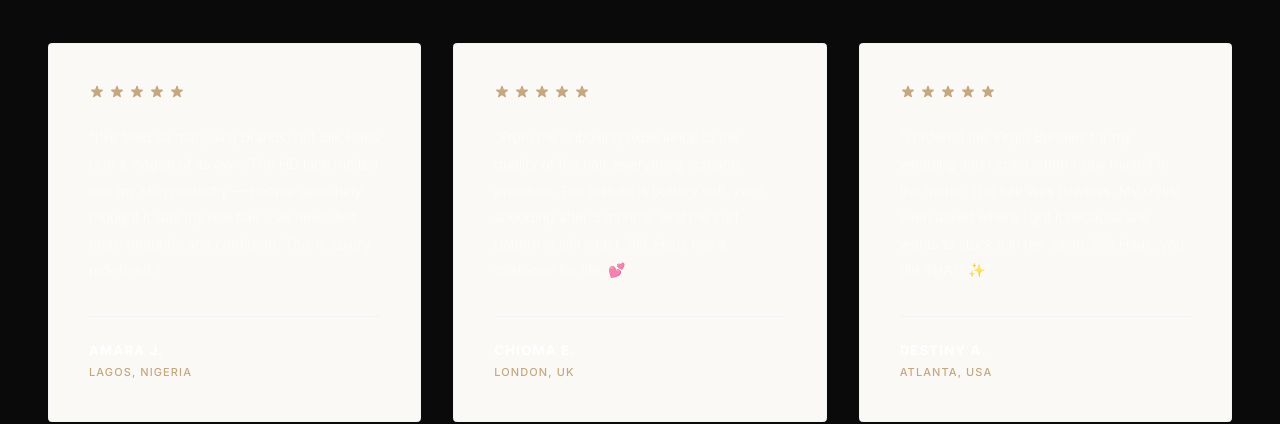
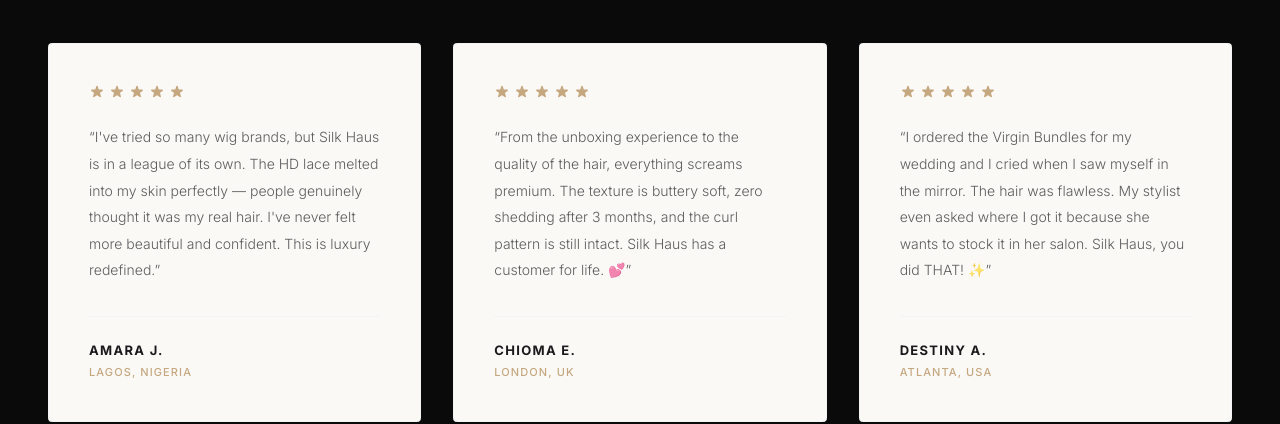
Before and after one commit to alabidavickie/wig-website, a Next.js app: page / in a window 1280 px wide. Shown: the part 2640-3064 px from the top of the page. Built offline with nearby package versions, Linux system fonts and the light colour scheme; no server answers; the database is empty; a web font is replaced by a local one.

Commit message:
Restore #1A1A1D dark text specifically over light components like Testimonial cards

```diff
--- a/src/app/(store)/about/page.tsx
+++ b/src/app/(store)/about/page.tsx
@@ -79,7 +79,7 @@
       </section>
 
       {/* Team */}
-      <section className="bg-[#FAF9F6] py-24">
+      <section className="bg-[#FAF9F6] py-24 text-[#1A1A1D]">
         <div className="max-w-[1400px] mx-auto px-6 md:px-12">
           <p className="text-[10px] font-bold uppercase tracking-[0.5em] text-zinc-400 mb-4">The People</p>
           <h2 className="font-serif text-5xl md:text-6xl uppercase tracking-tighter italic mb-16">Meet The Team</h2>
@@ -91,7 +91,7 @@
                 </div>
                 <h3 className="text-[14px] font-bold uppercase tracking-widest mb-1">{person.name}</h3>
                 <p className="text-[11px] text-[#D5A754] font-bold uppercase tracking-widest mb-4">{person.title}</p>
-                <p className="text-[13px] text-zinc-300 leading-relaxed">{person.bio}</p>
+                <p className="text-[13px] text-[#1A1A1D]/70 leading-relaxed">{person.bio}</p>
               </div>
             ))}
           </div>
--- a/src/app/(store)/home-client.tsx
+++ b/src/app/(store)/home-client.tsx
@@ -273,14 +273,14 @@
                 </div>
 
                 {/* Review Text */}
-                <p className="text-[13px] md:text-[14px] leading-[1.8] md:leading-[1.9] text-white/70 mb-6 md:mb-8 font-light">
+                <p className="text-[13px] md:text-[14px] leading-[1.8] md:leading-[1.9] text-[#1A1A1D]/70 mb-6 md:mb-8 font-light">
                   &ldquo;{review.text}&rdquo;
                 </p>
               </div>
 
               {/* Reviewer Info */}
               <div className="border-t border-gray-100 pt-4 md:pt-6">
-                <p className="text-[12px] md:text-[13px] font-bold uppercase tracking-widest text-white">{review.name}</p>
+                <p className="text-[12px] md:text-[13px] font-bold uppercase tracking-widest text-[#1A1A1D]">{review.name}</p>
                 <p className="text-[10px] md:text-[11px] text-[#C5A880] font-medium uppercase tracking-widest mt-1">{review.location}</p>
               </div>
             </div>
```
